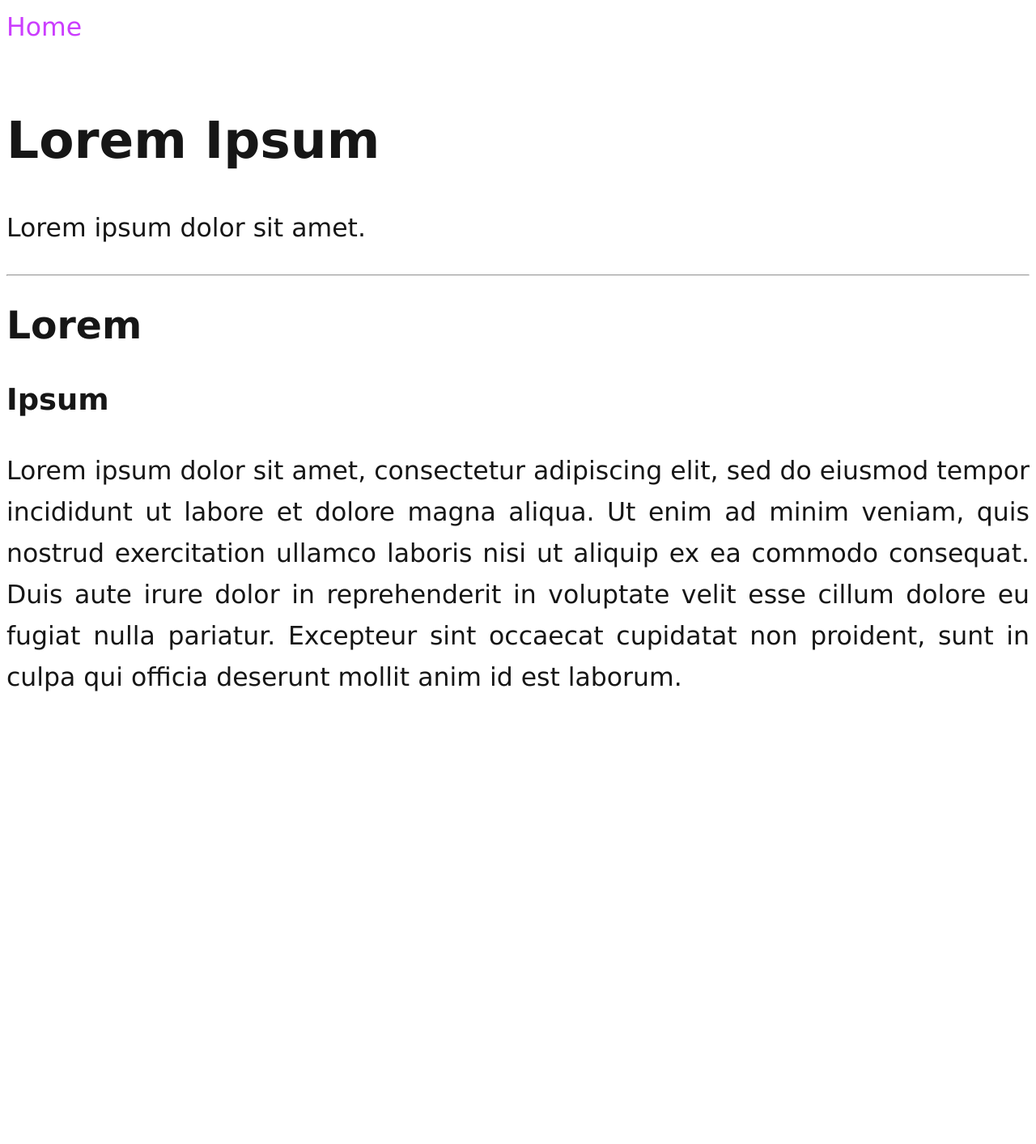
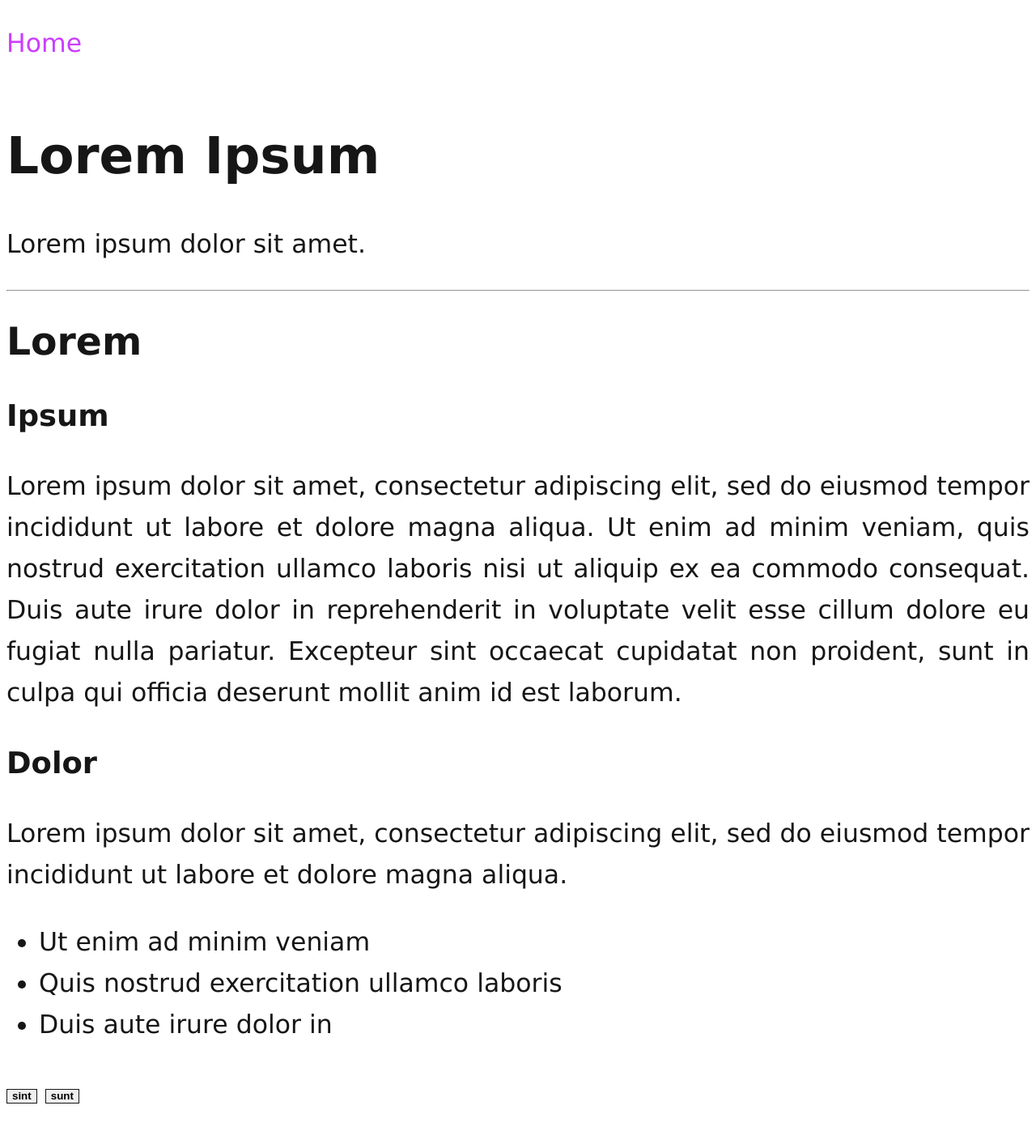
Before and after one commit to ueita/ueita.github.io, a Jekyll site: the page built from page.html, in a window 1280 px wide. Shown: the whole page at 81% size. Built offline with Jekyll 4.4.1, drawn with Linux system fonts in a browser that asks for light colours; before the commit the page ends 933 px from its top, so only the background shows below that.

Commit message:
added placeholder content to page.html

```diff
--- a/_sass/_typography.scss
+++ b/_sass/_typography.scss
@@ -6,10 +6,11 @@ body {
     font-family: $font;
     font-size: 3.5vmin;
     color: $near-black;
+
     text-align: justify;
-
+    text-indent: 0;
     line-height: 1.62;
-    text-indent: 0;
+    padding: 2.2vmin 0 0;
 }
 
 h1, h2, h3, h4, h5, h6 {
@@ -19,8 +20,8 @@ h1, h2, h3, h4, h5, h6 {
 
 button {
     font-weight: bold;
+
     text-align: center;
-
     border: 1px solid $near-black;
     line-height: 1;
 
--- a/page.html
+++ b/page.html
@@ -13,4 +13,14 @@ permalink: /page/
 <div>
     <h3>Ipsum</h3>
     <p>Lorem ipsum dolor sit amet, consectetur adipiscing elit, sed do eiusmod tempor incididunt ut labore et dolore magna aliqua. Ut enim ad minim veniam, quis nostrud exercitation ullamco laboris nisi ut aliquip ex ea commodo consequat. Duis aute irure dolor in reprehenderit in voluptate velit esse cillum dolore eu fugiat nulla pariatur. Excepteur sint occaecat cupidatat non proident, sunt in culpa qui officia deserunt mollit anim id est laborum.</p>
+
+    <h3>Dolor</h3>
+    <p>Lorem ipsum dolor sit amet, consectetur adipiscing elit, sed do eiusmod tempor incididunt ut labore et dolore magna aliqua.</p>
+    <ul>
+        <li>Ut enim ad minim veniam</li>
+        <li>Quis nostrud exercitation ullamco laboris</li>
+        <li>Duis aute irure dolor in</li>
+    </ul>
+    <button>sint</button>
+    <button>sunt</button>
 </div>
```
